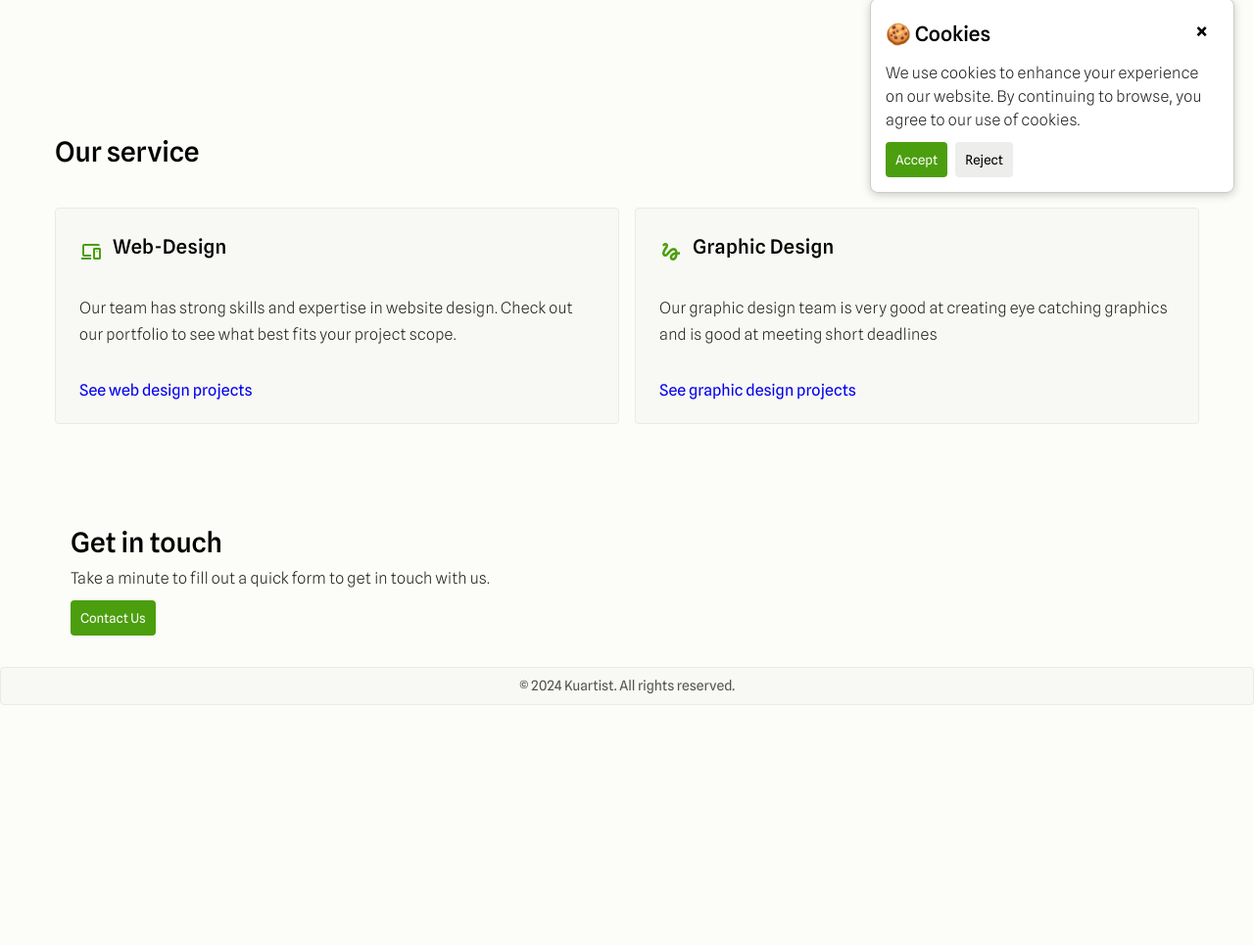
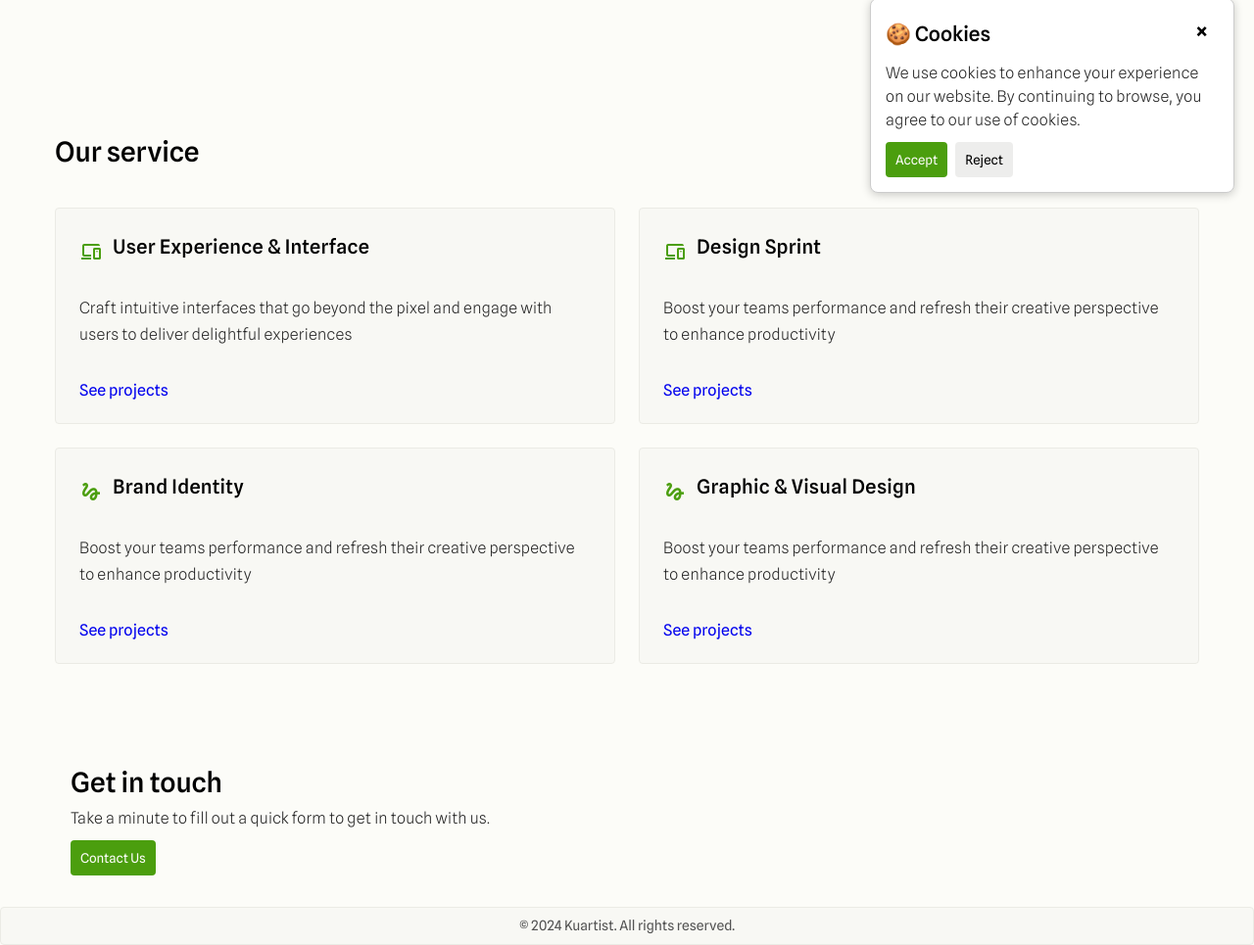
Before and after one commit to iamanojkumar/Kuartist-website, a website: page index.html in a window 1280 px wide. Shown: the part 583-1548 px from the top of the page at 98% size. Before the commit the page ends 1303 px from the top, so only its background shows below. Drawn offline with nearby package versions, Linux system fonts and the light colour scheme; no server answers.

Commit message:
font smoothing,

```diff
--- a/index.html
+++ b/index.html
@@ -20,36 +20,35 @@
 
         <section class="ourService">
             <h2>Our service</h2>
-            <div class="osl">
                 <div class="grid-container">
                     <card-component
                 icon="devices",
-                title="Web-Design"
-                description="Our team has strong skills and expertise in website design. Check out our portfolio to see what best fits your project scope."
+                title="User Experience & Interface"
+                description="Craft intuitive interfaces that go beyond the pixel and engage with users to deliver delightful experiences"
                 link="#"
-                link-text="See web design projects">
+                link-text="See projects">
+            </card-component>
+            <card-component
+            icon="devices",
+            title="Design Sprint "
+            description="Boost your teams performance and refresh their creative perspective to enhance productivity"
+            link="#"
+            link-text="See projects">
+        </card-component>
+            <card-component
+                icon="gesture",
+                title="Brand Identity "
+                description="Boost your teams performance and refresh their creative perspective to enhance productivity"
+                link="#"
+                link-text="See projects">
             </card-component>
             <card-component
                 icon="gesture",
-                title="Graphic Design"
-                description="Our graphic design team is very good at creating eye catching graphics and is good at meeting short deadlines"
-                link="#"
-                link-text="See graphic design projects">
-            </card-component>
-            <!-- <card-component
-                icon="animated_images",
-                title="Video & Animation"
-                description="Our team has dwelled into video editing and animation in mediums like 2d and 3d. "
+                title="Graphic & Visual Design"
+                description="Boost your teams performance and refresh their creative perspective to enhance productivity"
                 link="#"
                 link-text="See projects">
-                </card-component>
-                <card-component
-                icon="deployed_code",
-                title="3D Art & Design"
-                description="We use 3d design elements in various projects like web-design, graphic design and animation"
-                link="#"
-                link-text="Check out our 3d design projects">
-                </card-component> -->
+            </card-component>
                 </div>
         </section>
         <section class="max-width ">
--- a/style-sheet/card.css
+++ b/style-sheet/card.css
@@ -1,15 +1,13 @@
 card-component{
-    display: flex;
-/* width: 18rem; */
-padding: 1.5rem;
-flex-direction: column;
-align-items: flex-start;
-gap: 1.5rem;
-/* flex-shrink: 0; */
-border-radius: 0.25rem;
-border: 1px solid var(--border-clr-b1, #EBEBE5);
-background: var(--container-bg-clr);
-/* max-width: 41%; */
+    padding: 1.5rem;
+    gap: 1.5rem;
+    border-radius: 0.25rem;
+    border: 1px solid var(--border-clr-b1, #EBEBE5);
+    background: var(--container-bg-clr);
+    display: flex; /* Center content */
+    flex-direction: column; /* Stack child items vertically */
+    justify-content: center; /* Center horizontally */
+    align-items: flex-start; /* Center vertically */
 }
 
 .crd-head{
--- a/style-sheet/grid.css
+++ /dev/null
@@ -1,12 +0,0 @@
-.grid-container {
-    display: grid;
-    grid-template-columns: repeat(2, 1fr); /* 2 columns */
-    gap: 16px; /* Space between grid items */
-}
-
-/* Responsive styles */
-@media (max-width: 600px) {
-    .grid-container {
-        grid-template-columns: 1fr; /* 1 column on small screens */
-    }
-}
--- a/style-sheet/main.css
+++ b/style-sheet/main.css
@@ -2,7 +2,6 @@
 @import "form.css";
 @import "card.css";
 @import "project-template.css";
-@import "grid.css";
 @import "cookie.css";
 
 
@@ -15,6 +14,10 @@ html{
    scrollbar-color: var(--main-bg-clr) var(--main-bg-clr);
    scroll-behavior: smooth !important;
    margin: auto;
+    -webkit-font-smoothing: antialiased;
+    -moz-font-smoothing: antialiased;
+    -o-font-smoothing: antialiased;
+
 }
 
 .max-width{
@@ -51,7 +54,6 @@ width: 100%;
     --b1: 1.125; /* Base font size */
     --b1-line-height: 1.5rem;
     --b1-letter-spacing: 0.02rem;
-
 }
 
 *{
@@ -100,6 +102,9 @@ flex-direction: column;
 align-self: stretch;
 justify-content: center;
 background-color: var(--main-bg-clr);
+    -webkit-font-smoothing: antialiased;
+    -moz-font-smoothing: antialiased;
+    -o-font-smoothing: antialiased;
 }
 
 section{
@@ -109,8 +114,7 @@ section{
 }
 
 .hero-sec{
-    display: flex;
-    max-width: 75rem;
+display: flex;
 max-width: 75rem;
 padding: 7.5rem 2.5rem;
 justify-content: center;
@@ -121,7 +125,7 @@ color: var(--txt-primary, #000);
 font-family: "Spline Sans";
 font-size: 2.75rem;
 font-style: normal;
-font-weight: 360;
+font-weight: normal;
 line-height: 4.125rem; /* 150% */
 }
 
@@ -207,11 +211,13 @@ gap: 2rem;
 align-self: stretch;
 }
 
-.osl{
-    display: flex;
-    flex-wrap: wrap;
-    gap: 1.5rem;
-    align-items: stretch;
+.service-container{
+    display: grid;
+    grid-template-columns: repeat(2, 1fr); /* Creates 2 columns */
+    grid-template-rows: repeat(2, 1fr); /* Creates 2 rows */
+    gap: 1.5rem; /* Space between grid items */
+    width: 100%; /* Full width of the container */
+    height: 100vh; /* Full height of the viewport */
 }
 
 .oslcol1{
@@ -257,3 +263,20 @@ border: 0px;
     margin-top: .5rem;
     margin-bottom: 1rem;
 }
+
+.grid-container{
+    display: grid;
+    grid-template-columns: repeat(2, 1fr); /* Creates 2 columns */
+    grid-template-rows: repeat(2, 1fr); /* Creates 2 rows */
+    gap: 1.5rem; /* Space between grid items */
+    width: 100%; /* Full width of the container */
+    height: auto; /* Full height of the viewport */
+}
+
+/* Media Query for Mobile Breakpoint */
+@media (max-width: 768px) {
+    .grid-container {
+        grid-template-columns: repeat(1, 1fr); /* Change to single column on mobile */
+        grid-template-rows: auto; /* Adjust rows to auto height */
+    }
+}
```
